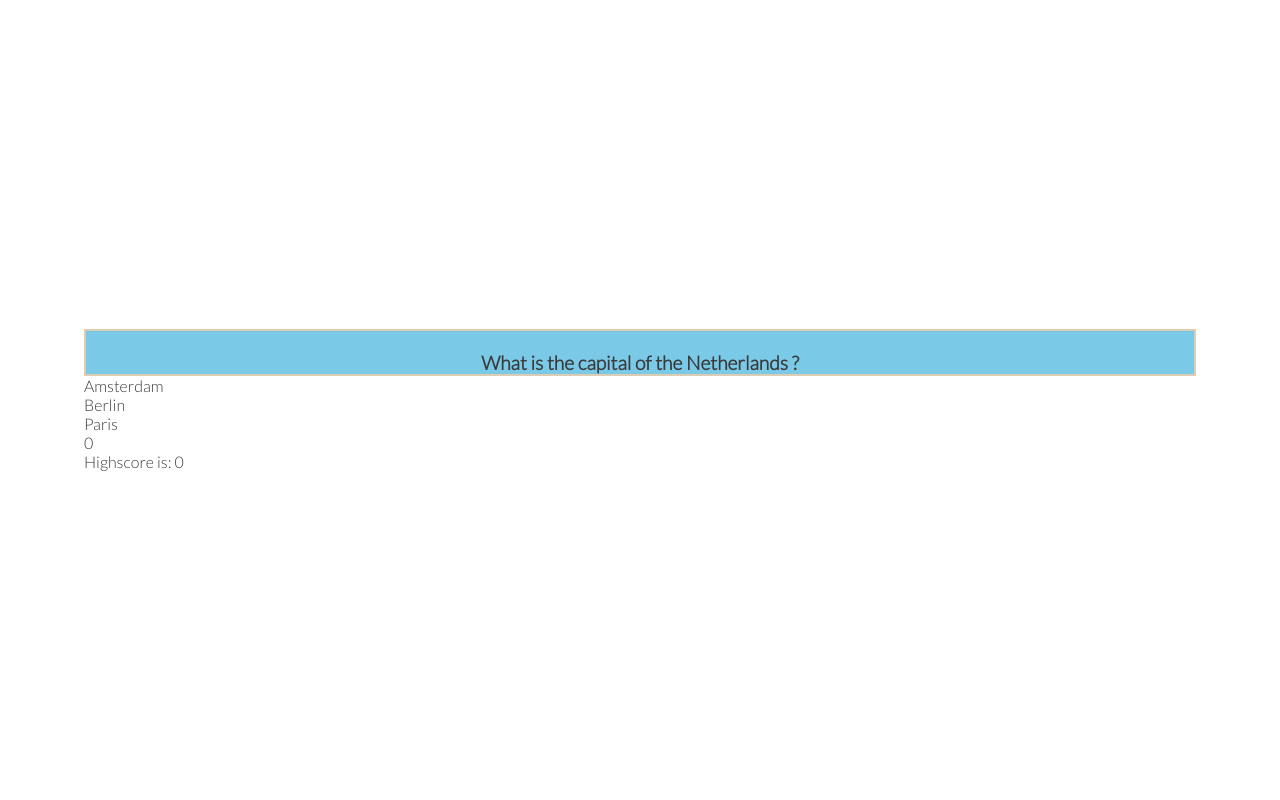
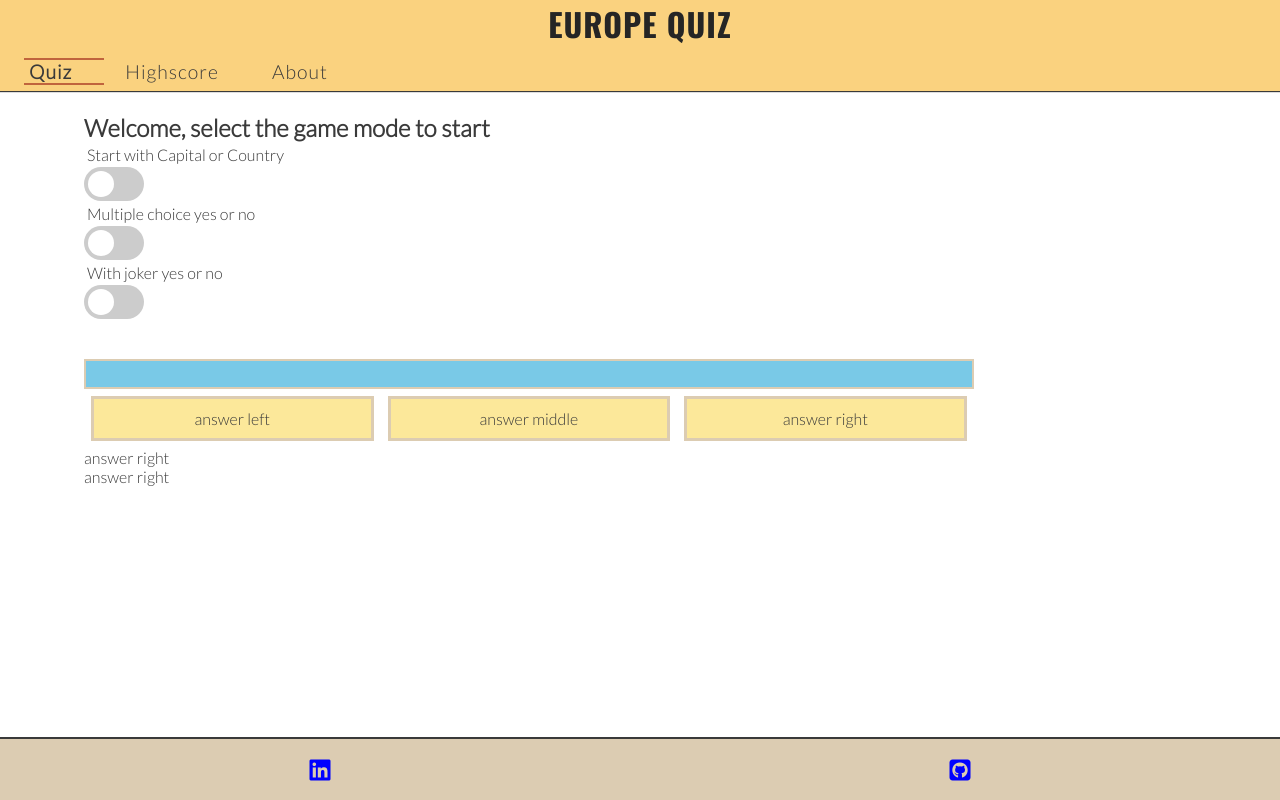
Before and after one commit to Fl0W97/test-environment_js, a plain HTML site: page index.html in a window 1280 px wide. Drawn offline with nearby package versions, Linux system fonts and the light colour scheme.

Commit message:
update latest status original

```diff
--- a/assets/style.css
+++ b/assets/css/style.css
@@ -223,3 +223,64 @@ footer {
   color: #0f9d58;
   font-size: 150%;
 }
+
+
+ /* Media query: tables and larger (768px and up) */
+ @media screen and (min-width: 768px) {
+
+    h1 {
+        padding-bottom: 5px;
+    }
+
+    nav {
+        font-size: 110%;
+    }
+
+    .menu {
+        /* push menu elemets to the left  */
+        flex-wrap: wrap;
+        justify-content: flex-start;
+    }
+
+    .menu li a {
+        padding-right: 2rem;
+        padding-left: 5px;
+    }
+
+    main {
+        /* push down content due to larger header */
+        margin-top: 93px;
+    }
+
+
+    #box_questions {
+        flex-direction: column;
+        display: flex;
+        /*justify-content: space-around;*/
+        width: 80%;
+    }
+
+    #box_answers {
+        flex-direction: row;
+        display: flex;
+        justify-content: space-around;
+        width: 80%;
+    }
+
+    .answer {
+        margin: 7px;
+    }
+
+ }
+
+  /* Media query: desktop and larger (992px and up) */
+ @media screen and (min-width: 992px) {
+
+    .menu li a:hover {
+        color: #0f9d58;
+        padding-left: 5px;
+        border-left: 5px solid #0f9d58;
+        font-weight: bold;
+    }
+
+ }
--- a/assets/scripttest.js
+++ b/assets/js/scripttest.js
@@ -4,7 +4,7 @@ let allCountriesCapitals = {
 }
 
 // Initialize highscore
-let highscore = 0;
+const highscore = 0;
 
 
 // Generate a random index to select a country
--- a/index.html
+++ b/index.html
@@ -1,32 +1,115 @@
 <!DOCTYPE html>
 <html lang="en">
+
 <head>
     <meta charset="UTF-8">
-    <meta name="viewport" content="width=!, initial-scale=1.0">
+    <meta name="viewport" content="width=device-width, initial-scale=1.0">
 
-    <title>Document</title>
+    <!-- Meta tags for search engines -->
+    <meta name="description" content="Quiz about European states and its capitals.">
+    <meta name="keywords" content="Europe, quiz, Quiz, questonaire, countries, European states, capital, city, EU">
+
+    <!-- Title -->
+    <title>Europe Quiz</title>
+
+    <!-- Favicon -->
 
     <!-- Stylesheet -->
-        <link rel="stylesheet" href="assets/style.css">
+    <link rel="stylesheet" href="assets/css/style.css">
+
 </head>
+
 <body>
+    <!-- logo, navigation -->
+    <header>
+        <a href="index.html" aria-label="Redicrection to index page (does not open in a new tab)">
+            <h1 id="logo">Europe Quiz<img src="" alt="" class=""></h1>
+        </a>
+        <nav>
+            <ul class="menu">
+                <li>
+                    <a href="index.html" class="active">Quiz</a>
+                </li>
+                <li>
+                    <a href="highscore.html">Highscore</a>
+                </li>
+                <li>
+                    <a href="about.html">About</a>
+                </li>
+            </ul>
+        </nav>
+    </header>
+
+    <!-- Main content -->
+    <main id="bg-euro-map">
+        <!-- intro, game set up -->
+        <section class="section_style">
+            <div>
+                <h2>
+                    Welcome, select the game mode to start
+                </h2>
+                <p>Start with Capital or Country</p>
+                <!-- switch -->
+                <label class="switch">
+                    <input type="checkbox">
+                    <span class="slider round"></span>
+                </label>
+                <p>Multiple choice yes or no</p>
+                <!-- switch -->
+                <label class="switch">
+                    <input type="checkbox">
+                    <span class="slider round"></span>
+                </label>
+                <!-- switch -->
+                <p>With joker yes or no</p>
+                <label class="switch">
+                    <input type="checkbox">
+                    <span class="slider round"></span>
+                </label>
+            </div>
+        </section>
+
+        <!-- questions and answers -->
         <section class="section_style">
             <div id="box_questions">
                 <p class="question"></p>
             </div>
             <div id="box_answers">
-            <div id="answerbox1" onclick="handleClick(event)">answer left
+                <div class="answer" id="box1">answer left
                 </div>
-            <div id="answerbox2" onclick="handleClick(event)">answer middle
+                <div class="answer" id="box2">answer middle
                 </div>
-            <div id="answerbox3" onclick="handleClick(event)">answer right
-            </div>
-            <div id="answer">0
-            </div>
-            <div id="highscore">0
+                <div class="answer" id="box3">answer right
                 </div>
             </div>
+            <div id="feedbackForUser">answer right
+            </div>
+            <div id="highscore">answer right
+            </div>
         </section>
-    <script src="assets/scripttest.js"></script>
+    </main>
+
+    <!-- Footer -->
+    <footer>
+        <ul class="social-networks">
+            <li>
+                <a href="https://www.linkedin.com/in/florian-guldner-4a684897/" target="_blank" rel="noopener"
+                    aria-label="Redicrection to Linkedin page (opens in a new tab)">
+                    <i class="fa-brands fa-linkedin" style="color:blue"></i></a>
+            </li>
+            <li>
+                <a href="https://github.com/Fl0W97" target="_blank" rel="noopener"
+                    aria-label="Redicrection to GitHub page (opens in a new tab)">
+                    <i class="fa-brands fa-square-github" style="color: blue"></i></a>
+            </li>
+        </ul>
+
+        <!-- Font Awesome kit -->
+        <script src="https://kit.fontawesome.com/3b20d96fa9.js" crossorigin="anonymous"></script>
+
+    </footer>
+
+    <script src="assets/js/script.js"></script>
 </body>
+
 </html>
```
Also changed, not shown: assets/js/script_original.js (added, +54 -0 lines), assets/js/script.js (renamed from assets/script.js), assets/js/script1.js (renamed from assets/script1.js). Lines whose indentation alone changed are shown as unchanged.
